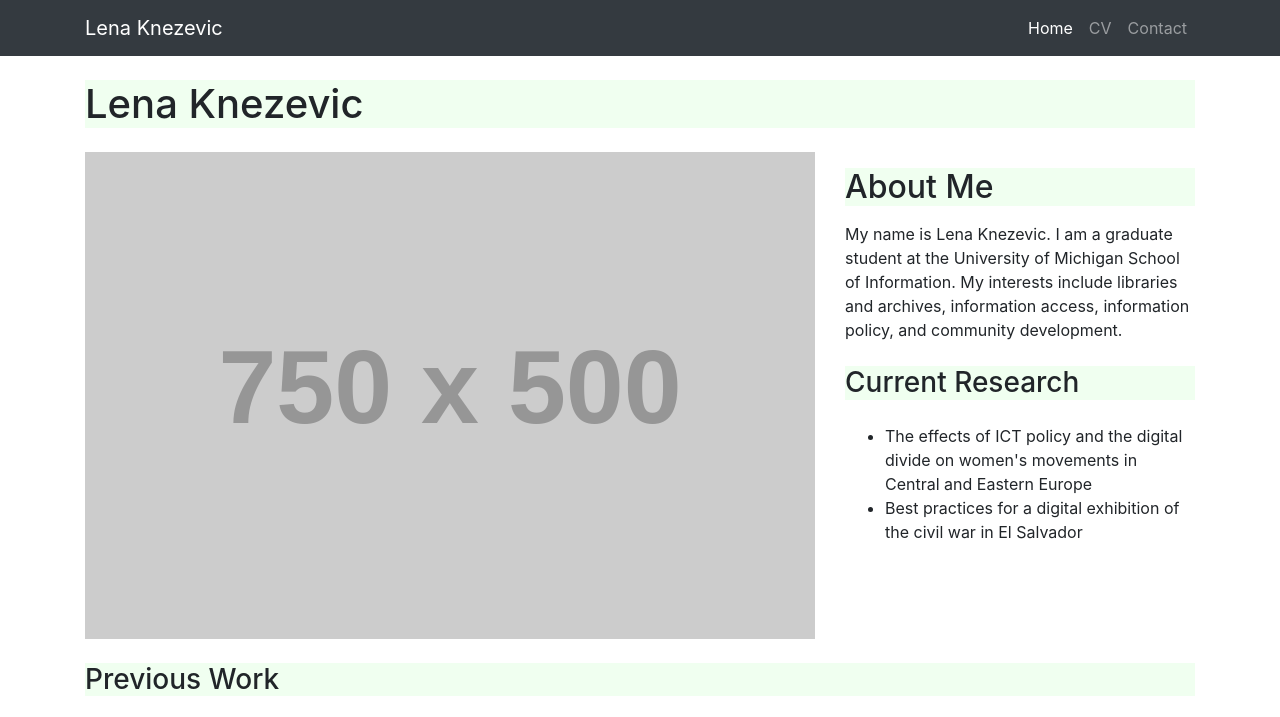
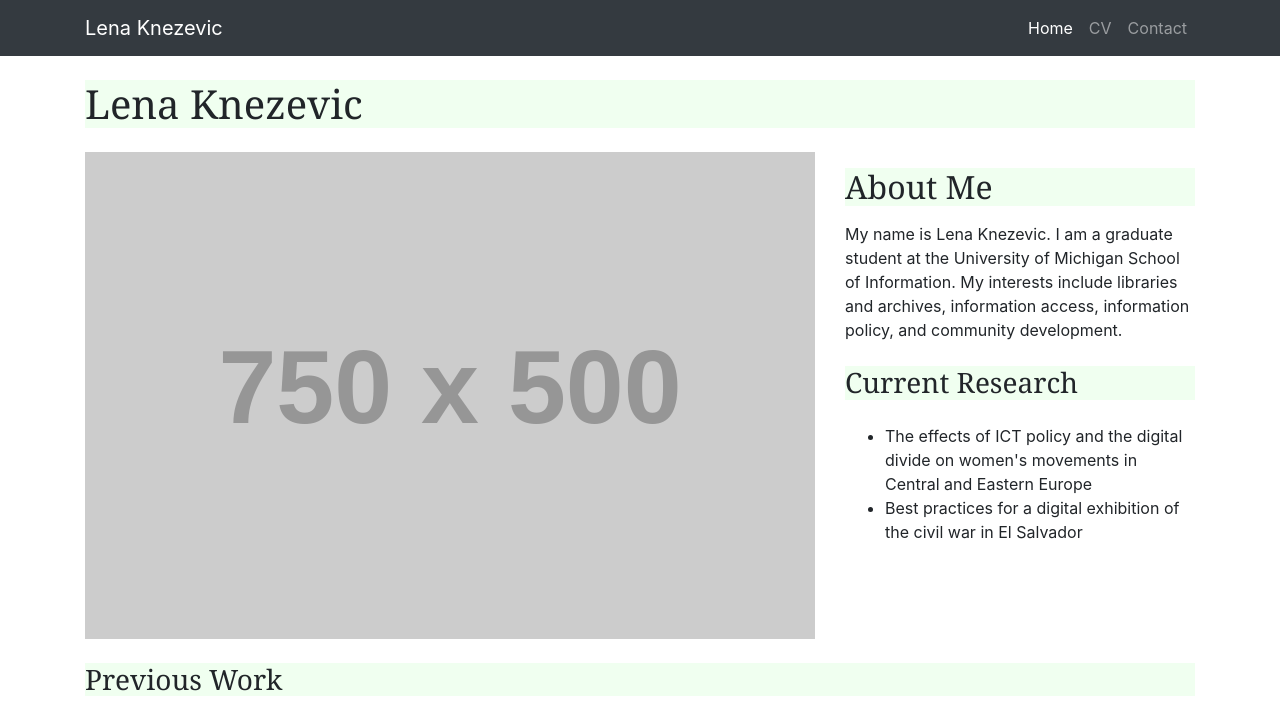
Before and after one commit to knejel/portfolio, a website: page portfolio/index.html in a window 1280 px wide. Shown: the top 717 px of the page. Drawn offline with Linux system fonts and the light colour scheme; placeholder pictures from the web are drawn by us.

Commit message:
Update portfolio-item.css

```diff
--- a/portfolio/css/portfolio-item.css
+++ b/portfolio/css/portfolio-item.css
@@ -10,14 +10,17 @@ body {
 
 h1 {
   background-color: #f0fff0;
+  font-family: Cambria, Cochin, Georgia, Times;
 }
 
 h2 {
   background-color: #f0fff0;
+  font-family: Cambria, Cochin, Georgia, Times;
 }
 
 h3 {
   background-color: #f0fff0;
+  font-family: Cambria, Cochin, Georgia, Times;
 }
 
 @media (min-width: 992px) {
```
